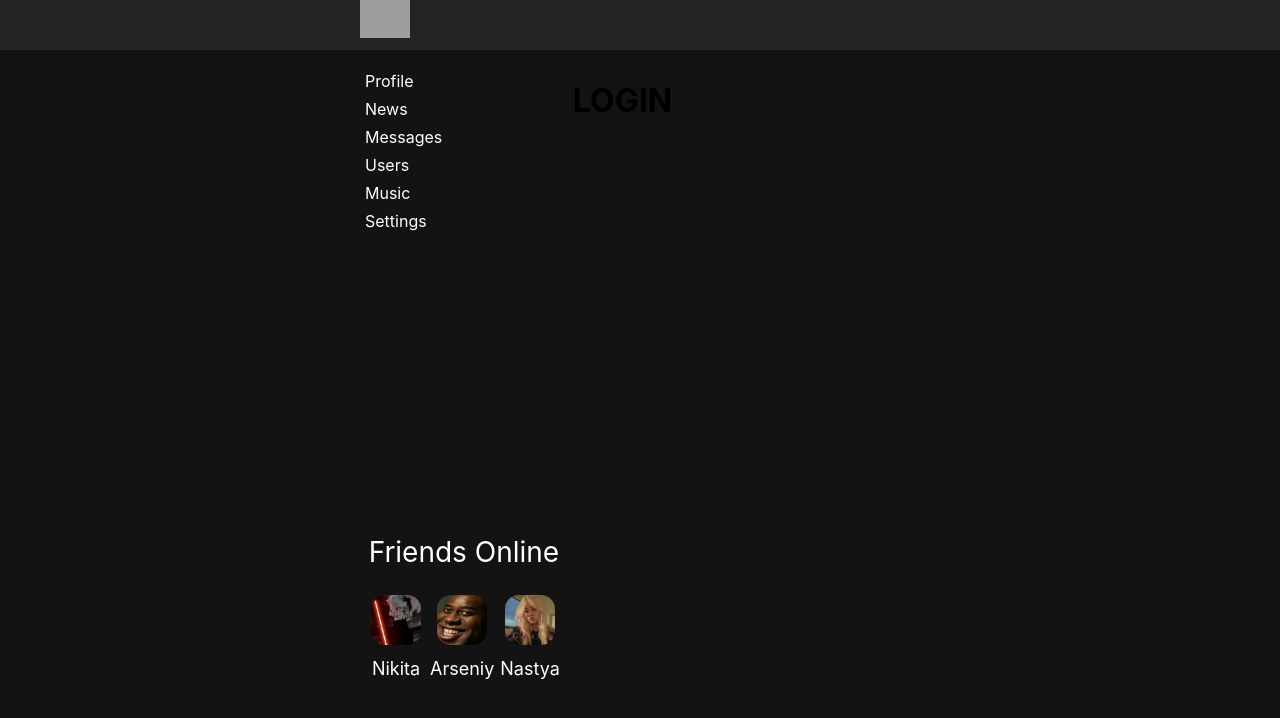
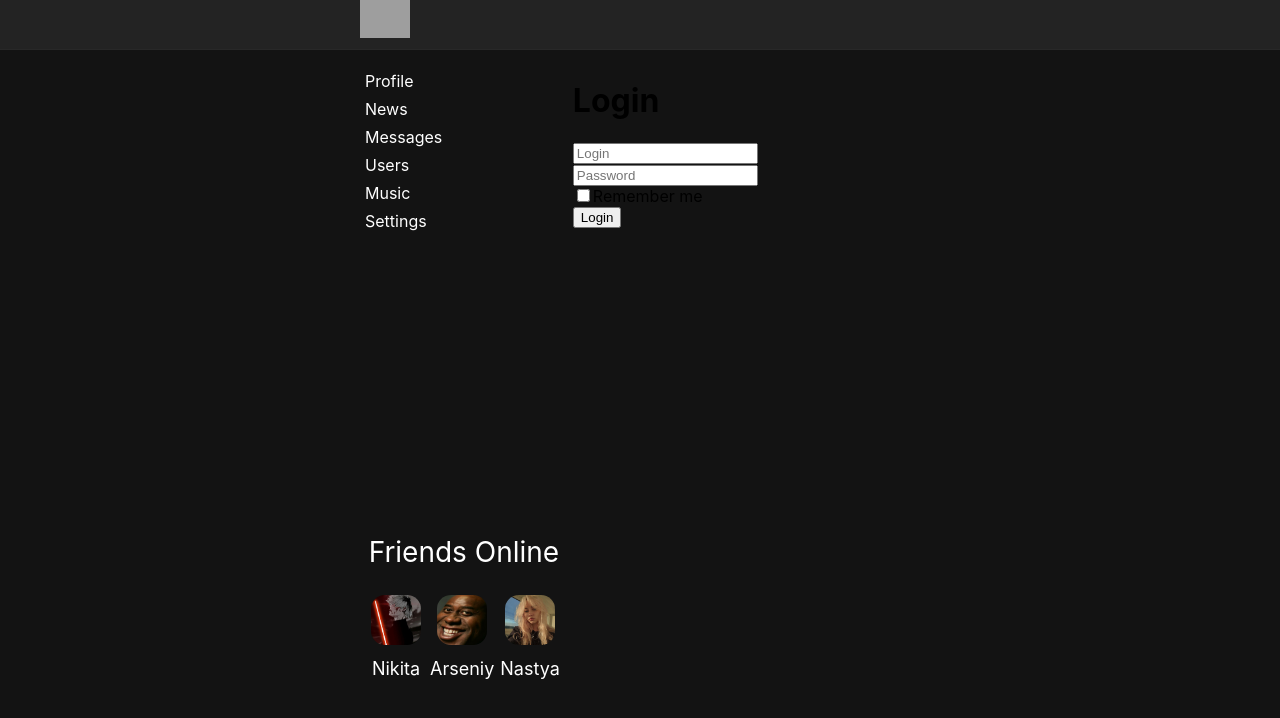
Before and after one commit to fatalryuu/Social-Network, a React (Create React App) app in the folder 01-first-project/react-kabzda-1/: page /login in a window 1280 px wide. Shown: the top 718 px of the page. Built offline with nearby package versions, Linux system fonts and the light colour scheme; no server answers; grey boxes are pictures that could not be loaded.

Commit message:
75 lesson solo

```diff
--- a/01-first-project/react-kabzda-1/package.json
+++ b/01-first-project/react-kabzda-1/package.json
@@ -10,6 +10,7 @@
     "axios": "^1.2.1",
     "react": "^18.1.0",
     "react-dom": "^18.1.0",
+    "react-hook-form": "^7.41.5",
     "react-redux": "^8.0.5",
     "react-router-dom": "^6.3.0",
     "react-scripts": "5.0.1",
--- a/01-first-project/react-kabzda-1/src/components/Login/Login.jsx
+++ b/01-first-project/react-kabzda-1/src/components/Login/Login.jsx
@@ -1,9 +1,11 @@
 import React from 'react';
+import LoginForm from "./LoginForm/LoginForm";
 
 const Login = () => {
     return (
         <div>
-            <h1>LOGIN</h1>
+            <h1>Login</h1>
+            <LoginForm />
         </div>
     );
 };
--- /dev/null
+++ b/01-first-project/react-kabzda-1/src/components/Login/LoginForm/LoginForm.jsx
@@ -0,0 +1,27 @@
+import React from 'react';
+import {useForm} from "react-hook-form";
+
+const LoginForm = () => {
+    const {register, handleSubmit} = useForm();
+    const onSubmit = (d) => {
+        alert(JSON.stringify(d));
+    }
+    return (
+        <form onSubmit={handleSubmit(onSubmit)}>
+            <div>
+                <input placeholder={"Login"} {...register("login")}/>
+            </div>
+            <div>
+                <input type={"password"} placeholder={"Password"} {...register("password")}/>
+            </div>
+            <div>
+                <input type="checkbox" {...register("remember")}/>Remember me
+            </div>
+            <div>
+                <button>Login</button>
+            </div>
+        </form>
+    );
+};
+
+export default LoginForm;
```
Also changed, not shown: 01-first-project/react-kabzda-1/src/components/Users/Users.jsx (line endings or trailing spaces), 1 other file (tests, documents, lock files or other folders).
